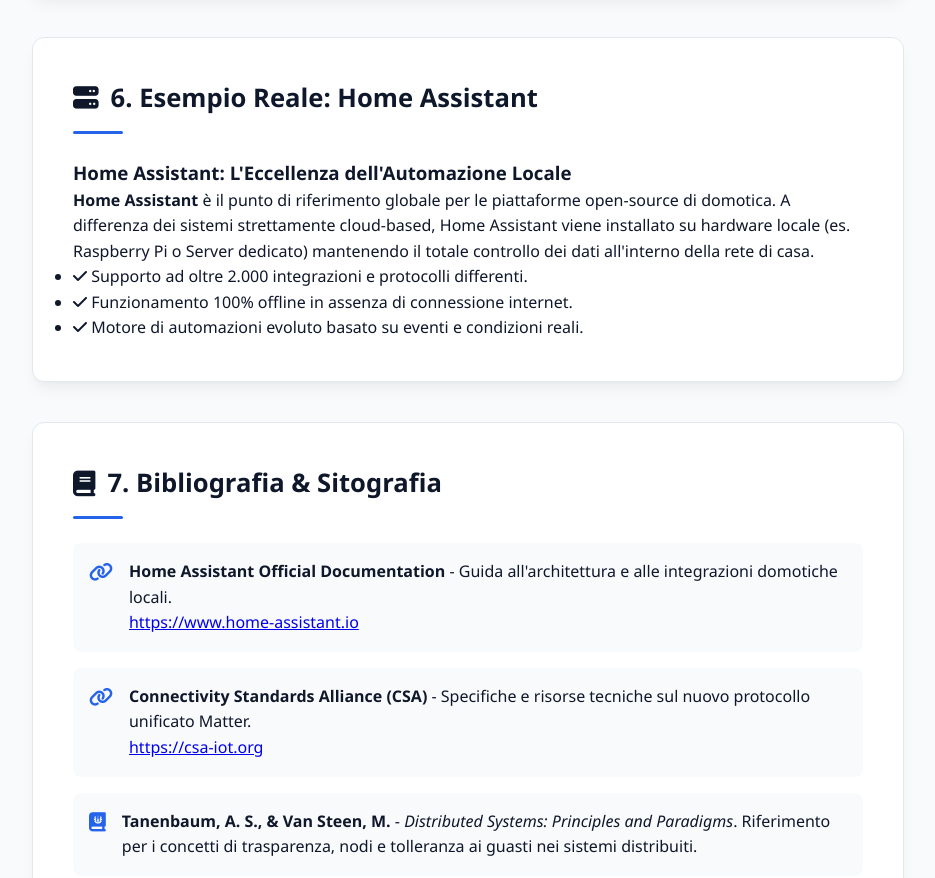
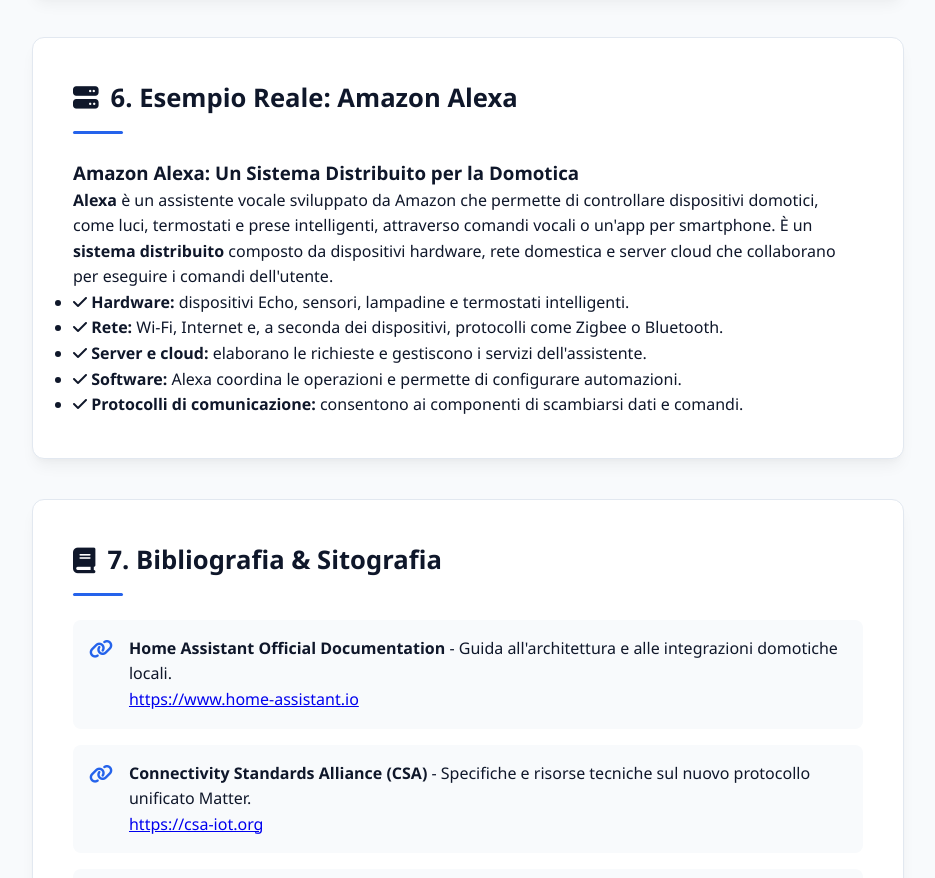
Before and after one commit to marcovaccaro75/sistemi-pervasivi, a plain HTML site: page index.html in a window 1280 px wide. Shown: the part 3936-4814 px from the top of the page, without its empty margins (312-1247 px from the left). Drawn offline with Linux system fonts and the light colour scheme.

Commit message:
modificata sezione 6 con esempio

```diff
--- a/index.html
+++ b/index.html
@@ -257,21 +257,26 @@
         <!-- Section 6: Caso di Studio / Esempio Reale -->
         <section id="caso-reale" class="content-section">
 			<div class="section-header">
-                <h2><i class="fa-solid fa-server"></i> 6. Esempio Reale: Home Assistant</h2>
+			<h2><i class="fa-solid fa-server"></i> 6. Esempio Reale: Amazon Alexa</h2>
 <div class="divider"></div>
 </div>
 
 <div class="case-study">
     <div class="case-study-text">
-                    <h3>Home Assistant: L'Eccellenza dell'Automazione Locale</h3>
-                    <p><strong>Home Assistant</strong> è il punto di riferimento globale per le piattaforme open-source di domotica. A differenza dei sistemi strettamente cloud-based, Home Assistant viene installato su hardware locale (es. Raspberry Pi o Server dedicato) mantenendo il totale controllo dei dati all'interno della rete di casa.</p>
+        <h3>Amazon Alexa: Un Sistema Distribuito per la Domotica</h3>
+        <p><strong>Alexa</strong> è un assistente vocale sviluppato da Amazon che permette di controllare dispositivi domotici, come luci, termostati e prese intelligenti, attraverso comandi vocali o un'app per smartphone. È un <strong>sistema distribuito</strong> composto da dispositivi hardware, rete domestica e server cloud che collaborano per eseguire i comandi dell'utente.</p>
+
         <ul class="check-list">
-                        <li><i class="fa-solid fa-check"></i> Supporto ad oltre 2.000 integrazioni e protocolli differenti.</li>
-                        <li><i class="fa-solid fa-check"></i> Funzionamento 100% offline in assenza di connessione internet.</li>
-                        <li><i class="fa-solid fa-check"></i> Motore di automazioni evoluto basato su eventi e condizioni reali.</li>
+            <li><i class="fa-solid fa-check"></i> <strong>Hardware:</strong> dispositivi Echo, sensori, lampadine e termostati intelligenti.</li>
+            <li><i class="fa-solid fa-check"></i> <strong>Rete:</strong> Wi-Fi, Internet e, a seconda dei dispositivi, protocolli come Zigbee o Bluetooth.</li>
+            <li><i class="fa-solid fa-check"></i> <strong>Server e cloud:</strong> elaborano le richieste e gestiscono i servizi dell'assistente.</li>
+            <li><i class="fa-solid fa-check"></i> <strong>Software:</strong> Alexa coordina le operazioni e permette di configurare automazioni.</li>
+            <li><i class="fa-solid fa-check"></i> <strong>Protocolli di comunicazione:</strong> consentono ai componenti di scambiarsi dati e comandi.</li>
         </ul>
     </div>
 </div>
+
+
 </section>
 
         <!-- Section 7: Bibliografia -->
```
Lines whose indentation alone changed are shown as unchanged.
